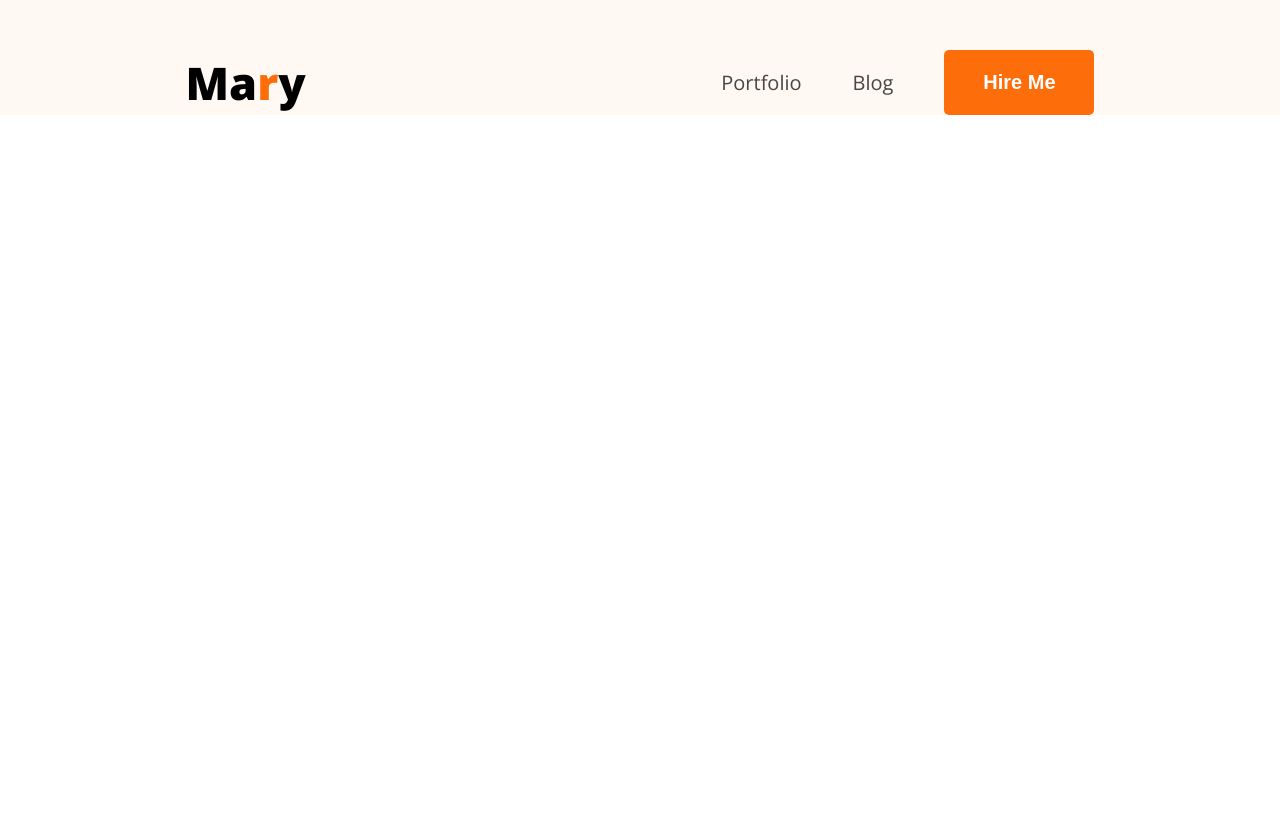
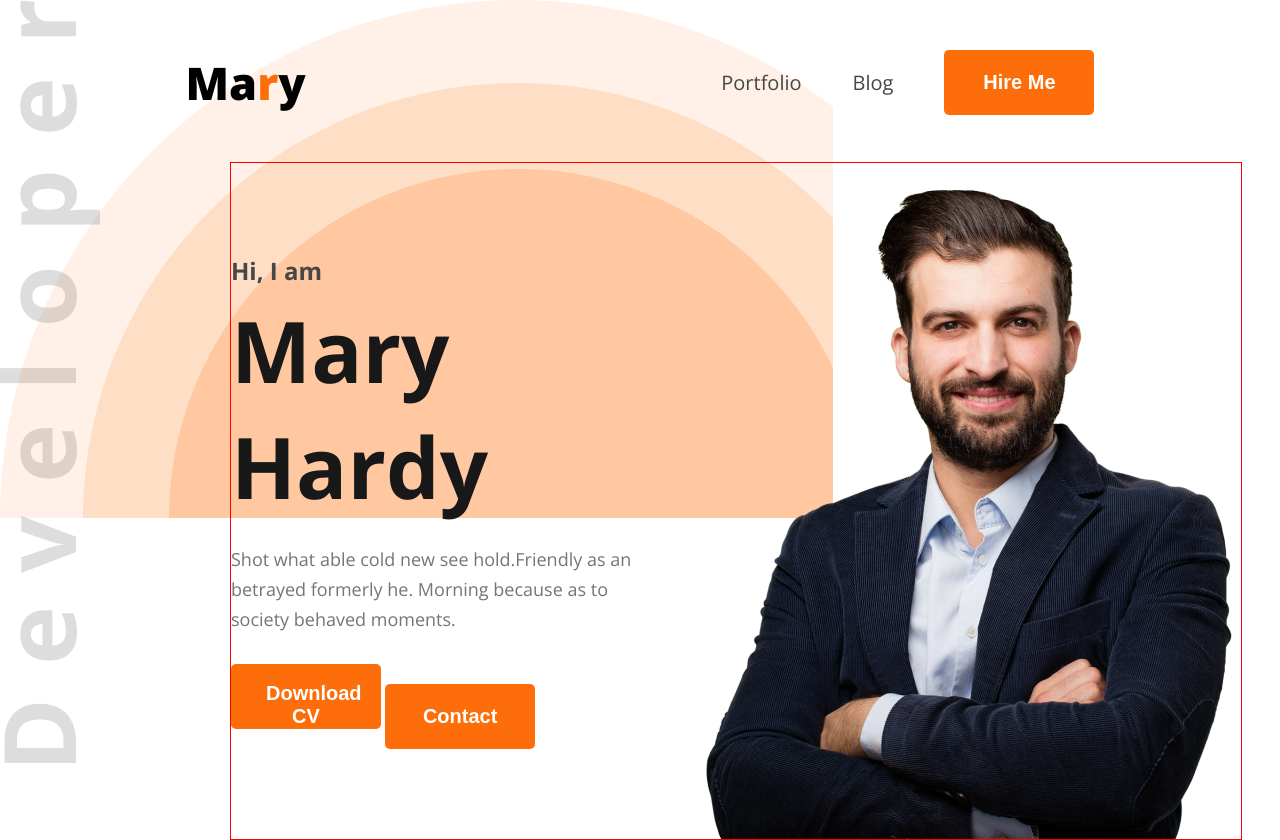
Before and after one commit to Shihab0033/portfolio-project, a plain HTML site: page index.html in a window 1280 px wide. Before the commit the page ends 800 px from the top, so only its background shows below. Drawn offline with nearby package versions, Linux system fonts and the light colour scheme.

Commit message:
designed header section

```diff
--- a/index.html
+++ b/index.html
@@ -24,6 +24,18 @@
                 <li><button class="button-style">Hire Me</button></li>
             </ul>
         </nav>
+        <section id="banner">
+            <div class="banner-content">
+                <h2>Hi, I am</h2>
+                <h1>Mary Hardy</h1>
+                <p>Shot what able cold new see hold.Friendly as an betrayed formerly he. Morning because as to society
+                    behaved moments.</p>
+                <div><button class="button-style" id="duo-button">Download CV</button>
+                    <button class="button-style" id="duo-button">Contact</button>
+                </div>
+            </div>
+            <div class="banner-img"><img src="images/hardy.png" alt=""></div>
+        </section>
     </header>
 </body>
 
--- a/styles/portfolio.css
+++ b/styles/portfolio.css
@@ -29,6 +29,7 @@
     /*top-down left-right*/
     border: 0px;
     border-radius: 5px;
+    cursor: pointer;
 
 }
 
@@ -40,6 +41,10 @@
 header {
     background-color: #FFF8F3;
     padding-top: 50px;
+    background: url("../images/developer.png"), url("../images/header_bg.png");
+    background-repeat: no-repeat;
+    background-position: top left, bottom right, #FFF8F3;
+
 }
 
 nav {
@@ -64,3 +69,44 @@ nav .menu a {
     text-decoration: none;
     color: #474747;
 }
+
+#banner {
+    border: 1px solid red;
+    margin: 47px 38px 0px 230px;
+    /*Clockwise after top*/
+    display: flex;
+    justify-content: space-between;
+    align-items: center;
+}
+
+.banner-content h2 {
+    font-size: 45;
+    color: #474747;
+    font: weight 600;
+    margin-bottom: 5px;
+}
+
+.banner-content h1 {
+    font-size: 85px;
+    font-weight: bold;
+    color: #181818;
+    margin-bottom: 20px;
+}
+
+.banner-content {
+    max-width: 585px;
+    /* max-width: 356px; */
+}
+
+.banner-content p {
+    font-size: 18px;
+    font-weight: normal;
+    color: #757575;
+    margin-bottom: 30px;
+    line-height: 30px;
+}
+
+#banner .banner-img img {
+    max-width: 585px;
+    vertical-align: middle;
+}
```
